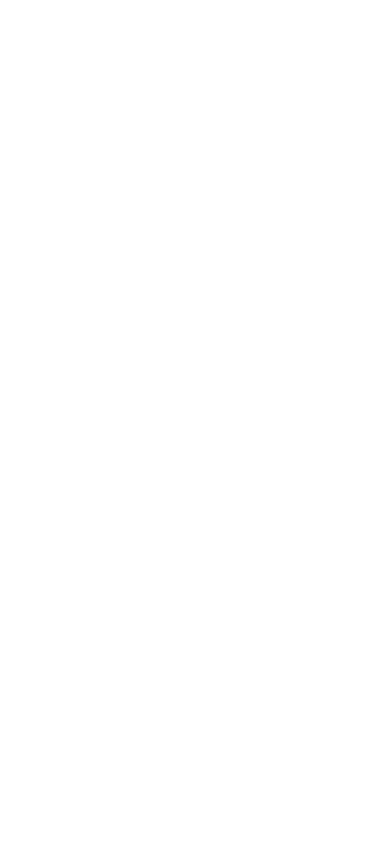
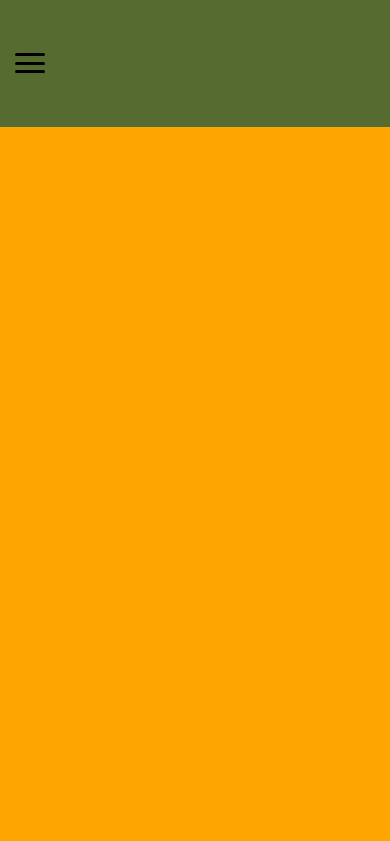
Before and after one commit to IgorCamoes/repositorio104breakpoint, a plain HTML site: page index.html in a window 390 px wide. Shown: the top 841 px of the page. Drawn offline with Linux system fonts and the light colour scheme.

Commit message:
Criar grids e mediaquery, alimentar e definir lugares e resolução da grid

```diff
--- a/index.html
+++ b/index.html
@@ -5,9 +5,24 @@
     <meta name="viewport" content="width=device-width, initial-scale=1.0">
     <meta http-equiv="X-UA-Compatible" content="ie=edge">
     <link rel="stylesheet" href="style.css">
-    <title>Document</title>
+    <title>Responsividade</title>
 </head>
 <body>
+    <nav>
+        <a href="">Música</a>
+        <a href="">Jogos</a>
+        <a href="">Netflix</a>
+        <a href="">Dormir</a>
 
+        <div id="menuHamburguer">
+            <span class="trace"></span>
+            <span class="trace"></span>
+            <span class="trace"></span>
+        </div>
+    </nav>
+
+    <section></section>
+    <aside></aside>
+    <footer></footer>
 </body>
 </html>
--- a/style.css
+++ b/style.css
@@ -0,0 +1,93 @@
+body{
+    margin: 0;
+    display: grid;
+    grid-template-areas: 'nav nav nav nav' 'section section aside aside' 'footer footer footer footer';
+    grid-template-rows: 10vh 70vh 20vh;
+}
+
+nav{
+    grid-area: nav;
+    background-color: darkolivegreen;
+    display: flex;
+    justify-content: space-around;
+    align-items: center;
+}
+
+nav a{
+    color: white;
+    text-decoration: none;
+    font-variant: small-caps;
+}
+
+#menuHamburguer{
+    display: none;
+    flex-direction: column;
+    justify-content: space-around;
+    height: 25px;
+    width: 30px;
+}
+
+.trace{
+    width: 30px;
+    height: 3px;
+    background-color: black;
+    border-radius: 40px;
+}
+
+
+@media (max-width: 768px){
+    body{
+        grid-template-areas: 'nav nav nav nav' 'section section section section' 'aside aside aside aside' 'footer footer footer footer';
+        grid-template-rows: 10vh 90vh 90vh 20vh;
+    }
+
+    nav{
+        justify-content: center;
+
+    }
+
+    nav #menuHamburguer{
+        display: flex;
+
+    }
+
+    nav a{
+        display: none;
+    }
+}
+
+@media (max-width: 425px){
+    body{
+        grid-template-rows: 15vh 85vh 80vh 20vh;
+    }
+
+    nav{
+        justify-content: flex-start;
+        padding: 0 0 0 15px;
+    }
+
+    nav a{
+        display: none;
+    }
+
+    nav #menuhamburguer{
+        display: flex;
+    }
+}
+
+section{
+    grid-area: section;
+    background-color: orange;
+}
+
+aside{
+    grid-area: aside;
+    background-color: green;
+}
+
+footer{
+    grid-area: footer;
+    background-color: brown;
+}
+
+/* 769 */
```
